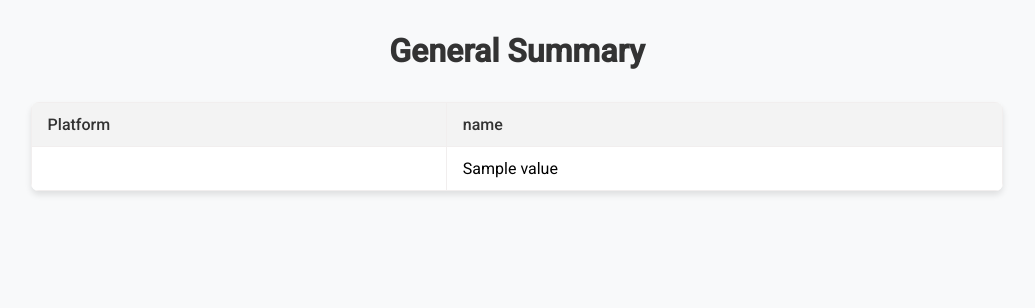
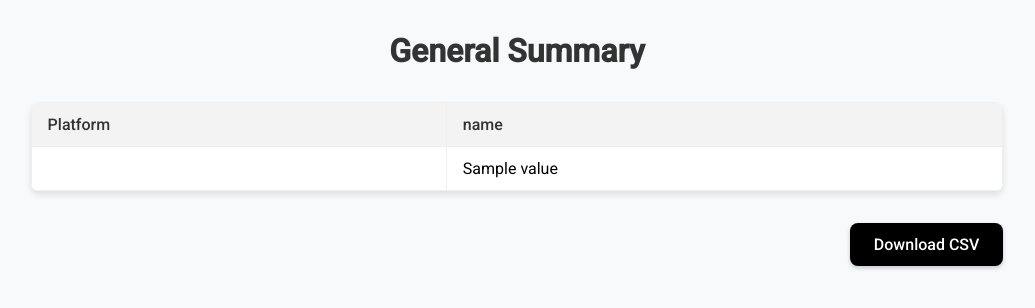
Before and after one commit to Veronica-Alfr/ads_reports, a Flask app: template backend/app/templates/insights/table_general_summary.html in a window 1280 px wide. Shown: the top 308 px of the page, without its empty margins (123-1158 px from the left). Run offline with Flask 3, Linux system fonts and the light colour scheme; the template is opened without the code that fills it: most values are stand-ins (such as "Sample title", 1, 10 or a date in 2020).

Commit message:
feat: created download CSV for summary general insights

```diff
--- a/backend/app/services/reports/csv/csv_generator.py
+++ b/backend/app/services/reports/csv/csv_generator.py
@@ -112,5 +112,5 @@
     return Response(
         csv_bytes,
         mimetype="text/csv",
-        headers={"Content-Disposition": "attachment;filename=collapsed_platforms_insights.csv"}
+        headers={"Content-Disposition": "attachment;filename=summary_platforms_insights.csv"}
     )
--- a/backend/app/templates/insights/table_general_summary.html
+++ b/backend/app/templates/insights/table_general_summary.html
@@ -25,4 +25,10 @@
             {% endfor %}
         </tbody>
     </table>
+
+    <div class="btn-container">
+        <a href="{{ url_for('general_reports.download_summary_insights_data') }}" class="download-btn">
+            Download CSV
+        </a>
+    </div>
 {% endblock %}
```
Also changed, not shown: backend/app/routes/general_reports.py (+8 -1 lines).
